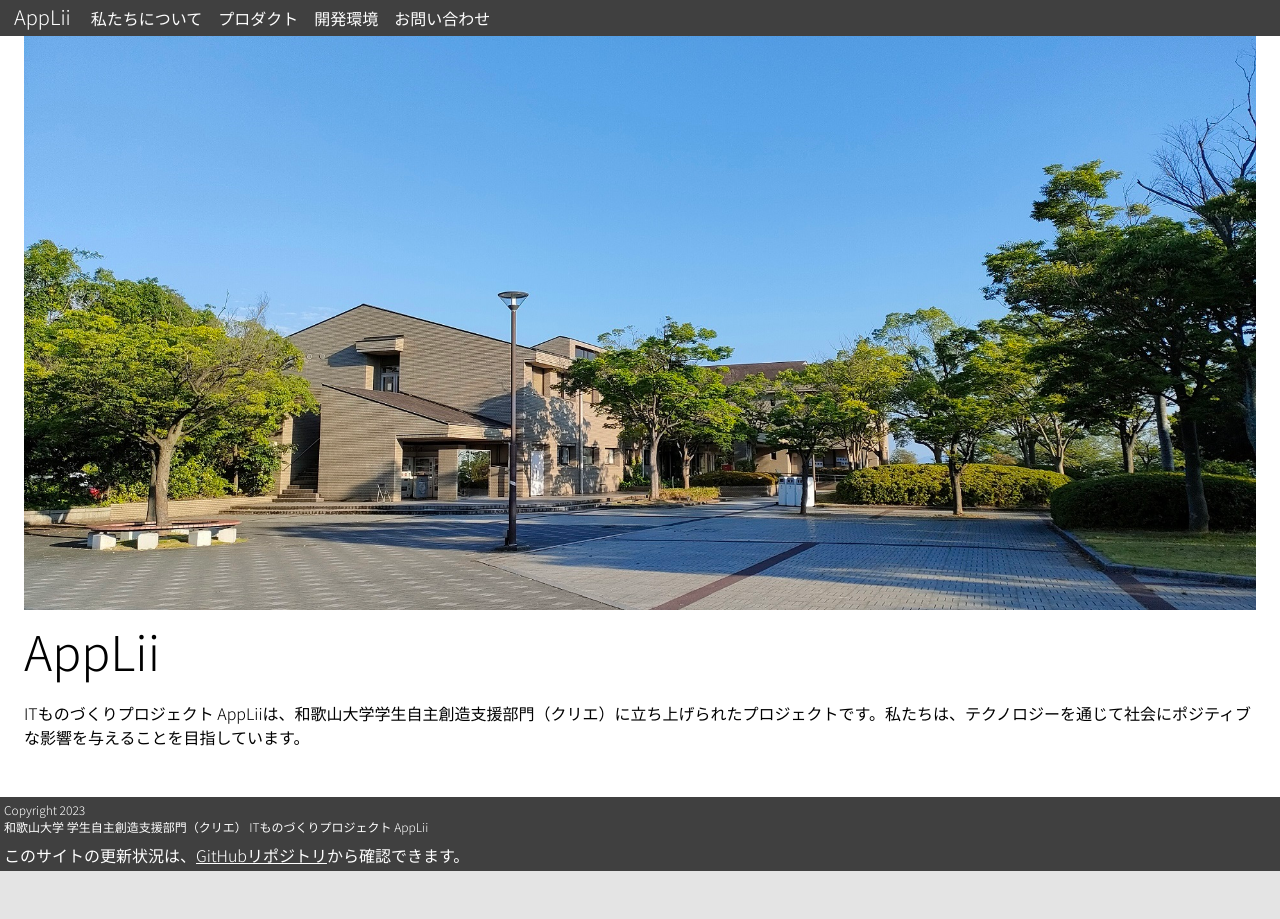
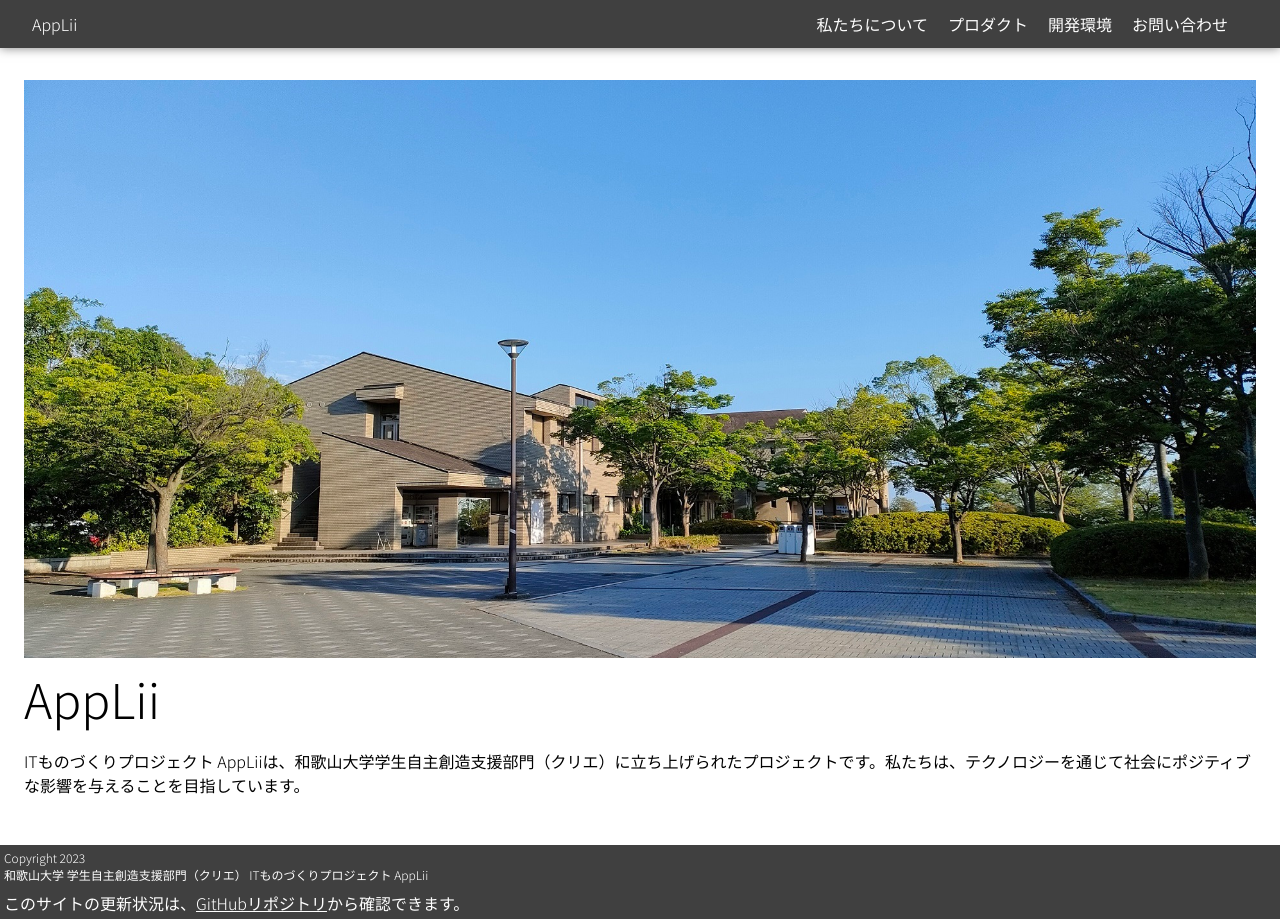
Before and after one commit to AppLii/AppLii.github.io, a Nuxt app: page / in a window 1280 px wide. Before the commit the page ends 871 px from the top, so only its background shows below. Built offline with nearby package versions, Linux system fonts and the light colour scheme; a web font is replaced by a local one.

Commit message:
[Feature] ヘッダーをレスポンシブ対応

```diff
--- a/components/Header.vue
+++ b/components/Header.vue
@@ -1,11 +1,20 @@
 <template>
-    <div id="header">
-        <span class="title"><a href="/pages/">AppLii</a></span>
-        <span class="links">
-            <a v-for="(link, index) in links" :href="link.url" :key="index">{{ link.text }}</a>
-        </span>
-    </div>
-    <div id="header_height_adjust"></div>
+    <header class="header hamburger-menu">
+        <a href="/pages/" class="header-logo">AppLii</a>
+        <input type="checkbox" name="hamburger" id="hamburger" class="hamburger-menu-input" />
+        <label for="hamburger" class="hamburger-menu-bg"></label>
+        <ul class="header-list hamburger-menu-list">
+            <li class="header-list-item" v-for="link in links">
+                <a :href="link.url" class="header-list-link">{{ link.text }}</a>
+            </li>
+        </ul>
+        <label for="hamburger" class="hamburger-menu-button">
+            <span class="hamburger-menu-button-mark"></span>
+            <span class="hamburger-menu-button-mark"></span>
+            <span class="hamburger-menu-button-mark"></span>
+        </label>
+    </header>
+    <div class="header-size"></div>
 </template>
 
 <script>
@@ -25,50 +34,145 @@ const links = ref([
 ])
 </script>
 
-<!-- Add "scoped" attribute to limit CSS to this component only -->
 <style scoped lang="scss">
-$height: 32px;
+$responsive-breakpoint: 600px;
+$header-height: 3rem;
+$font-color: white;
+$background-color: #404040;
 
-.header_height_adjust {
-    height: $height;
+.header-size {
+    height: $header-height;
 }
 
-#header {
-    background-color: #404040;
-    color: white;
+.header {
     position: fixed;
     top: 0;
-    z-index: 9999;
+    z-index: 1;
+
+    box-shadow: 0 0 10px rgba(0, 0, 0, 0.5);
+
+    align-items: center;
+    background-color: $background-color;
+    box-sizing: border-box;
+    display: flex;
+    justify-content: space-between;
+    padding: 0.5rem 2rem;
+    max-height: $header-height;
     width: 100%;
-    height: $height;
-    padding: 2px;
-    overflow-x: auto;
-    overflow-y: unset;
-    white-space: nowrap;
 
-    span.title {
-        font-size: 20px;
-        padding: 4px;
-        margin: 0 8px;
+    .header-logo {
+        color: $font-color;
+        min-width: 80px;
+        text-decoration: none;
     }
 
-    span.links {
-        a {
-            padding: 4px 8px;
-
-            &:hover {
-                background-color: rgba(255, 255, 255, 0.4);
-            }
-        }
+    .header-list {
+        box-sizing: border-box;
+        display: flex;
+        margin: 0;
+        padding: 0;
     }
 
-    &::-webkit-scrollbar {
+    .header-list-item {
+        list-style: none;
+    }
+
+    .header-list-link {
+        color: $font-color;
+        display: block;
+        margin-right: 20px;
+        text-decoration: none;
+        padding: 10px 0px;
+    }
+
+    .header-list-link:hover {
+        filter: opacity(0.6);
+    }
+
+    .hamburger-menu {
+        position: relative;
+    }
+
+    .hamburger-menu-input {
         display: none;
+    }
+
+    .hamburger-menu-bg {
+        background-color: $font-color;
+        cursor: pointer;
+        display: none;
+        height: 100vh;
+        left: 0;
+        opacity: 0.4;
+        position: absolute;
+        top: 0;
+        width: 100%;
+        z-index: -1;
+    }
+
+    #hamburger:checked~.hamburger-menu-bg {
+        display: block;
+    }
+
+    .hamburger-menu-button {
+        display: none;
+    }
+
+    .hamburger-menu-button-mark {
+        background-color: $font-color;
+        display: block;
+        height: 1px;
+        transition: 0.3s;
+        width: 20px;
     }
 }
 
-a {
-    text-decoration: none;
-    color: white;
+@media screen and (max-width: $responsive-breakpoint) {
+    .hamburger-menu-list {
+        background-color: $background-color;
+        align-items: flex-start;
+        display: flex;
+        flex-direction: column;
+        left: 0;
+        padding: 2rem;
+        position: absolute;
+        transform: translateX(-100%);
+        transition: 0.3s;
+        top: 100%;
+        width: 100%;
+    }
+
+    #hamburger:checked~.hamburger-menu-list {
+        transform: translateX(0%);
+        transition: 0.3s;
+    }
+
+    .hamburger-menu-button {
+        align-items: center;
+        appearance: none;
+        background-color: transparent;
+        border: none;
+        cursor: pointer;
+        display: flex;
+        flex-direction: column;
+        gap: 5px;
+        height: 32px;
+        justify-content: center;
+        width: 32px;
+    }
+
+    #hamburger:checked~.hamburger-menu-button .hamburger-menu-button-mark:nth-of-type(1) {
+        transform: translate(2px, 1px) rotate(45deg);
+        transform-origin: 0%;
+    }
+
+    #hamburger:checked~.hamburger-menu-button .hamburger-menu-button-mark:nth-of-type(2) {
+        opacity: 0;
+    }
+
+    #hamburger:checked~.hamburger-menu-button .hamburger-menu-button-mark:nth-of-type(3) {
+        transform: translate(2px, 3px) rotate(-45deg);
+        transform-origin: 0%;
+    }
 }
 </style>
```
